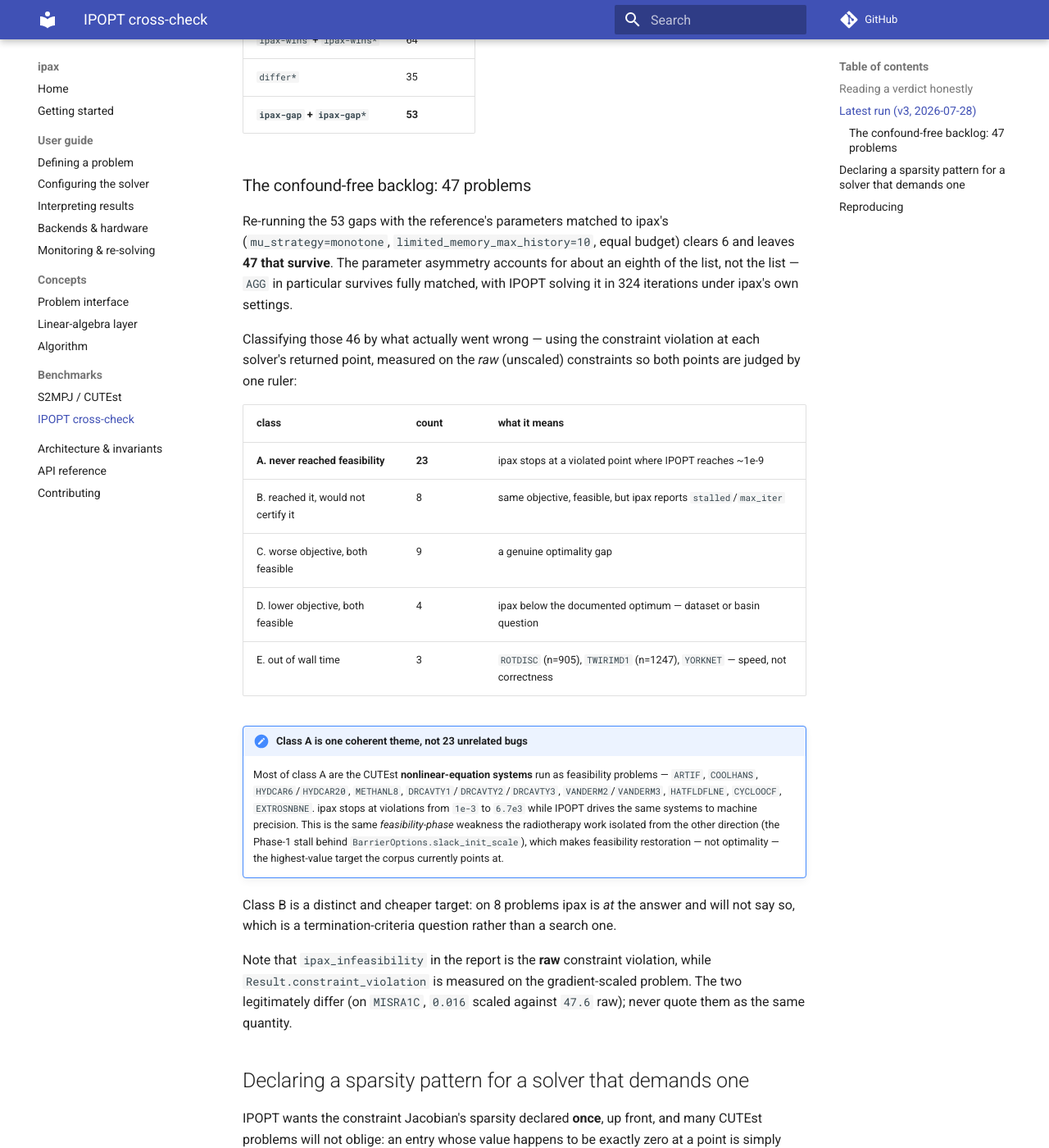
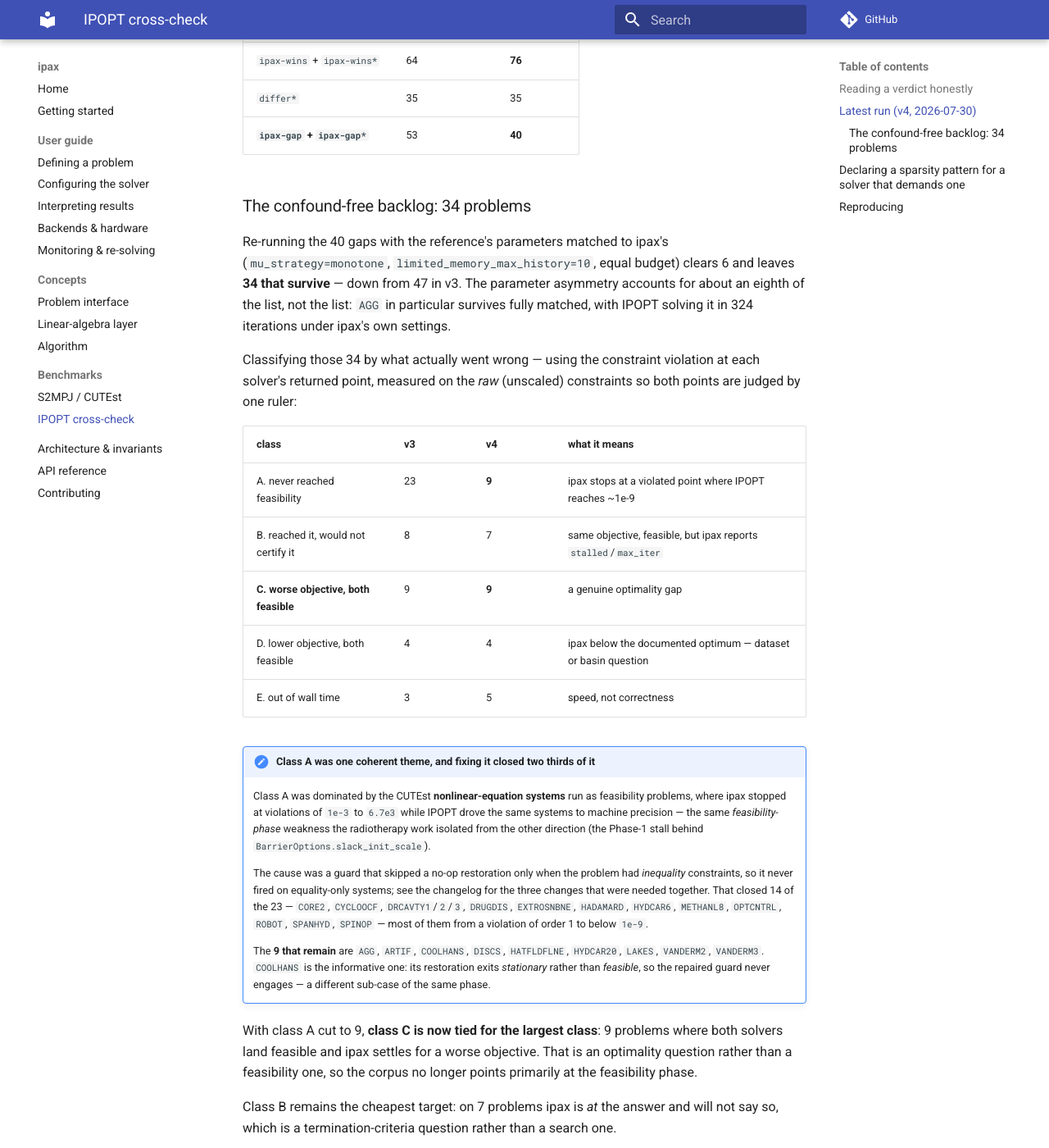
Before and after one commit to wahln/ipax, an MkDocs documentation site: the page built from docs/benchmarks/ipopt.md, in a window 1280 px wide and 1400 px high, scrolled down 1785 px. Shown: the whole window at 82% size. Built offline with MkDocs 1.6.1 and Material for MkDocs 9.7.7, drawn with Linux system fonts in a browser that asks for light colours; comment, search, counter and statistics services are not loaded; some of the changed text lies outside the part shown.

Commit message:
docs(benchmarks): refresh the IPOPT triage column to v4
The page still described the backlog as it stood before the feasible-point
barrier repair landed, which contradicted the changelog.

v4 over the same corpus with the same symmetric budgets: gaps 53 -> 40, agree
624 -> 637, ipax-wins 64 -> 76. After matching the reference's parameters the
confound-free backlog is 34, down from 47.

The interesting part is the reshape rather than the count. Class A — never
reached feasibility — falls from 23 to 9, so the corpus no longer points
primarily at the feasibility phase; class C (both solvers feasible, ipax at a
worse objective) is now tied for largest at 9, which is an optimality question.
The nine remaining class-A problems are named, with COOLHANS called out because
its restoration exits stationary rather than feasible, so the repaired guard
never engages — a different sub-case of the same phase.

Also normalizes the file to LF. It was added with CRLF line endings while every
other file in the repository, including its sibling s2mpj.md, uses LF.

Co-Authored-By: Claude Opus 5 <noreply@anthropic.com>

```diff
--- a/docs/benchmarks/ipopt.md
+++ b/docs/benchmarks/ipopt.md
@@ -52,56 +52,72 @@ to separate a defaults difference from a structural gap.
 iteration and wall-clock budget by default (`--ref-max-iter` inherits
 `--max-iter`); a reference with a larger budget manufactures gaps.
 
-## Latest run (v3, 2026-07-28)
+## Latest run (v4, 2026-07-30)
 
-ipax `0.8.0` · Python 3.14.6 · Windows 11 · NumPy 2.4.6 · SciPy 1.17.1.
-Config `lbfgs/dense`, 1000 iterations / 60 s per solve on both sides, the
-accuracy sweep's dense variable cap (2000). 1098 problems compared, 3 skipped
-as oversized, **every one of them reaching both solvers**.
+ipax `0.8.0` + the feasible-point barrier repair · Python 3.14.6 · Windows 11 ·
+NumPy 2.4.6 · SciPy 1.17.1. Config `lbfgs/dense`, 1000 iterations / 60 s per
+solve on both sides, the accuracy sweep's dense variable cap (2000). 1098
+problems compared, 3 skipped as oversized, **every one of them reaching both
+solvers**.
 
-| verdict | count |
-| --- | --- |
-| `agree` + `agree*` | 624 |
-| `both-hard` + `both-hard*` | 322 |
-| `ipax-wins` + `ipax-wins*` | 64 |
-| `differ*` | 35 |
-| **`ipax-gap` + `ipax-gap*`** | **53** |
+| verdict | v3 (2026-07-28) | v4 |
+| --- | --- | --- |
+| `agree` + `agree*` | 624 | **637** |
+| `both-hard` + `both-hard*` | 322 | 310 |
+| `ipax-wins` + `ipax-wins*` | 64 | **76** |
+| `differ*` | 35 | 35 |
+| **`ipax-gap` + `ipax-gap*`** | 53 | **40** |
 
-### The confound-free backlog: 47 problems
+### The confound-free backlog: 34 problems
 
-Re-running the 53 gaps with the reference's parameters matched to ipax's
+Re-running the 40 gaps with the reference's parameters matched to ipax's
 (`mu_strategy=monotone`, `limited_memory_max_history=10`, equal budget) clears
-6 and leaves **47 that survive**. The parameter asymmetry accounts for about an
-eighth of the list, not the list — `AGG` in particular survives fully matched,
-with IPOPT solving it in 324 iterations under ipax's own settings.
+6 and leaves **34 that survive** — down from 47 in v3. The parameter asymmetry
+accounts for about an eighth of the list, not the list: `AGG` in particular
+survives fully matched, with IPOPT solving it in 324 iterations under ipax's own
+settings.
 
-Classifying those 46 by what actually went wrong — using the constraint
+Classifying those 34 by what actually went wrong — using the constraint
 violation at each solver's returned point, measured on the *raw* (unscaled)
 constraints so both points are judged by one ruler:
 
-| class | count | what it means |
-| --- | --- | --- |
-| **A. never reached feasibility** | **23** | ipax stops at a violated point where IPOPT reaches ~1e-9 |
-| B. reached it, would not certify it | 8 | same objective, feasible, but ipax reports `stalled`/`max_iter` |
-| C. worse objective, both feasible | 9 | a genuine optimality gap |
-| D. lower objective, both feasible | 4 | ipax below the documented optimum — dataset or basin question |
-| E. out of wall time | 3 | `ROTDISC` (n=905), `TWIRIMD1` (n=1247), `YORKNET` — speed, not correctness |
+| class | v3 | v4 | what it means |
+| --- | --- | --- | --- |
+| A. never reached feasibility | 23 | **9** | ipax stops at a violated point where IPOPT reaches ~1e-9 |
+| B. reached it, would not certify it | 8 | 7 | same objective, feasible, but ipax reports `stalled`/`max_iter` |
+| **C. worse objective, both feasible** | 9 | **9** | a genuine optimality gap |
+| D. lower objective, both feasible | 4 | 4 | ipax below the documented optimum — dataset or basin question |
+| E. out of wall time | 3 | 5 | speed, not correctness |
 
-!!! note "Class A is one coherent theme, not 23 unrelated bugs"
+!!! note "Class A was one coherent theme, and fixing it closed two thirds of it"
 
-    Most of class A are the CUTEst **nonlinear-equation systems** run as
-    feasibility problems — `ARTIF`, `COOLHANS`, `HYDCAR6`/`HYDCAR20`,
-    `METHANL8`, `DRCAVTY1`/`DRCAVTY2`/`DRCAVTY3`, `VANDERM2`/`VANDERM3`,
-    `HATFLDFLNE`, `CYCLOOCF`, `EXTROSNBNE`. ipax stops at violations from
-    `1e-3` to `6.7e3` while IPOPT drives the same systems to machine precision.
-    This is the same *feasibility-phase* weakness the radiotherapy work isolated
-    from the other direction (the Phase-1 stall behind
-    `BarrierOptions.slack_init_scale`), which makes feasibility restoration —
-    not optimality — the highest-value target the corpus currently points at.
+    Class A was dominated by the CUTEst **nonlinear-equation systems** run as
+    feasibility problems, where ipax stopped at violations of `1e-3` to `6.7e3`
+    while IPOPT drove the same systems to machine precision — the same
+    *feasibility-phase* weakness the radiotherapy work isolated from the other
+    direction (the Phase-1 stall behind `BarrierOptions.slack_init_scale`).
 
-Class B is a distinct and cheaper target: on 8 problems ipax is *at* the answer
-and will not say so, which is a termination-criteria question rather than a
-search one.
+    The cause was a guard that skipped a no-op restoration only when the problem
+    had *inequality* constraints, so it never fired on equality-only systems;
+    see the changelog for the three changes that were needed together. That
+    closed 14 of the 23 — `CORE2`, `CYCLOOCF`, `DRCAVTY1`/`2`/`3`, `DRUGDIS`,
+    `EXTROSNBNE`, `HADAMARD`, `HYDCAR6`, `METHANL8`, `OPTCNTRL`, `ROBOT`,
+    `SPANHYD`, `SPINOP` — most of them from a violation of order 1 to below
+    `1e-9`.
+
+    The **9 that remain** are `AGG`, `ARTIF`, `COOLHANS`, `DISCS`, `HATFLDFLNE`,
+    `HYDCAR20`, `LAKES`, `VANDERM2`, `VANDERM3`. `COOLHANS` is the informative
+    one: its restoration exits *stationary* rather than *feasible*, so the
+    repaired guard never engages — a different sub-case of the same phase.
+
+With class A cut to 9, **class C is now tied for the largest class**: 9 problems
+where both solvers land feasible and ipax settles for a worse objective. That is
+an optimality question rather than a feasibility one, so the corpus no longer
+points primarily at the feasibility phase.
+
+Class B remains the cheapest target: on 7 problems ipax is *at* the answer and
+will not say so, which is a termination-criteria question rather than a search
+one.
 
 Note that `ipax_infeasibility` in the report is the **raw** constraint violation,
 while `Result.constraint_violation` is measured on the gradient-scaled problem.
```
